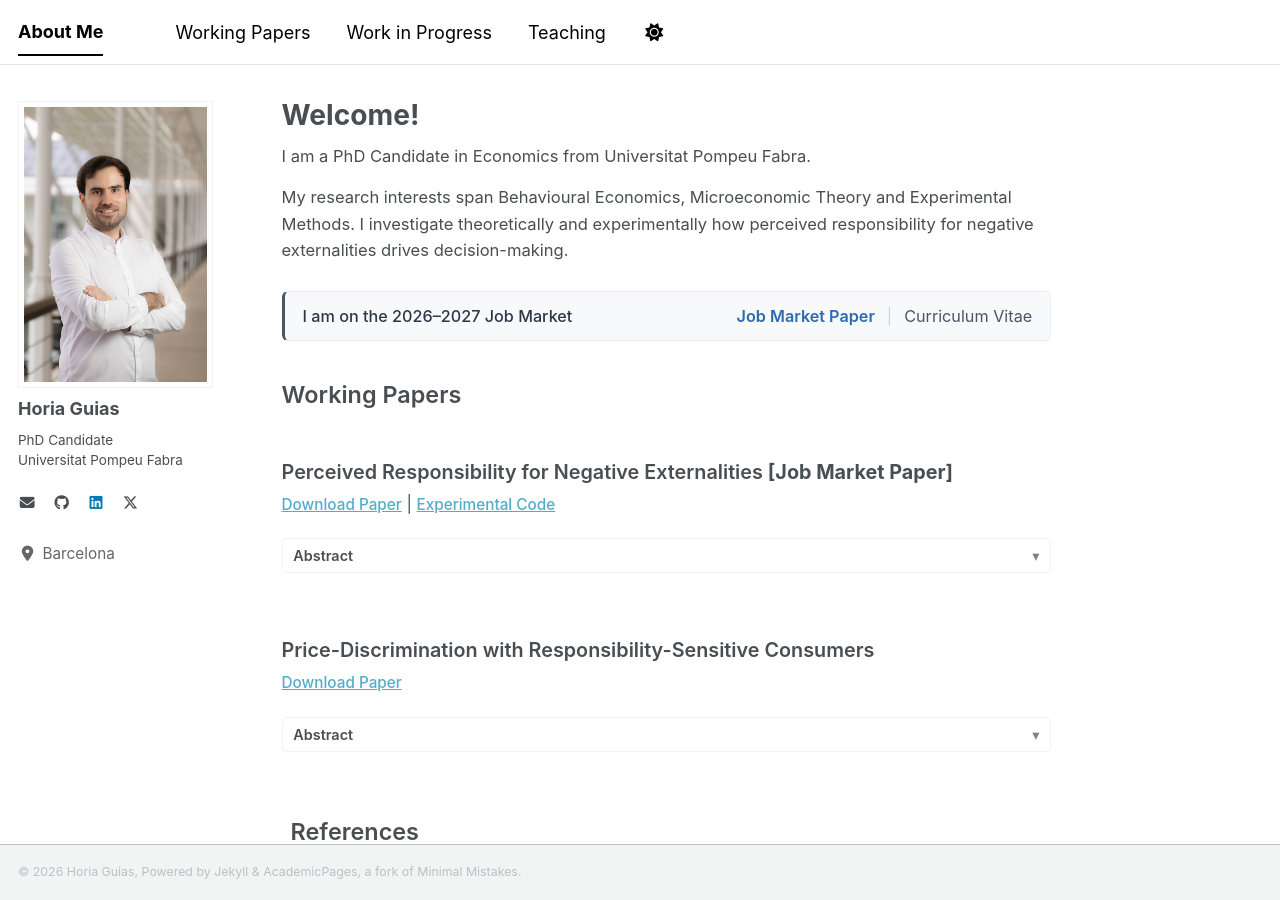
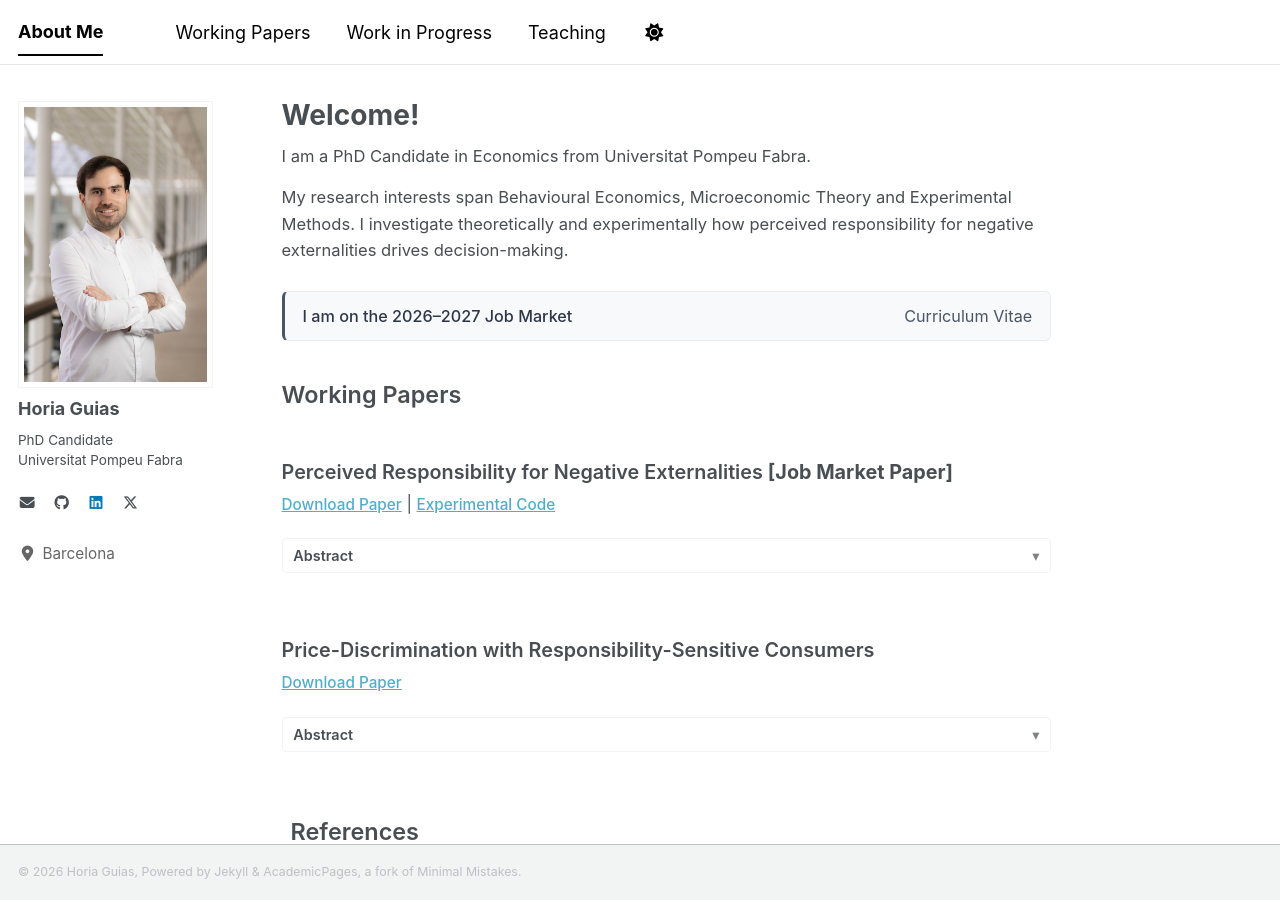
Before and after one commit to horiaguias/horiaguias.github.io, a Jekyll site: the page built from _pages/about.md, in a window 1280 px wide and 900 px high. Built offline with Jekyll 4.4.1, drawn with Linux system fonts in a browser that asks for light colours; a style sheet for code colours, icons or effects is not loaded.

Commit message:
Changes Intro Banner

```diff
--- a/_pages/about.md
+++ b/_pages/about.md
@@ -24,8 +24,6 @@ redirect_from:
       I am on the 2026–2027 Job Market
     </span>
     <span style="display: flex; gap: 12px; align-items: center;">
-      <a href="/jmp" target="_blank" rel="noopener noreferrer" style="color: #2b6cb0; font-weight: 600; text-decoration: none;">Job Market Paper</a>
-      <span style="color: #cbd5e0;">|</span>
       <a href="/cv" style="color: #4a5568; text-decoration: none;">Curriculum Vitae</a>
     </span>
   </div>
```
